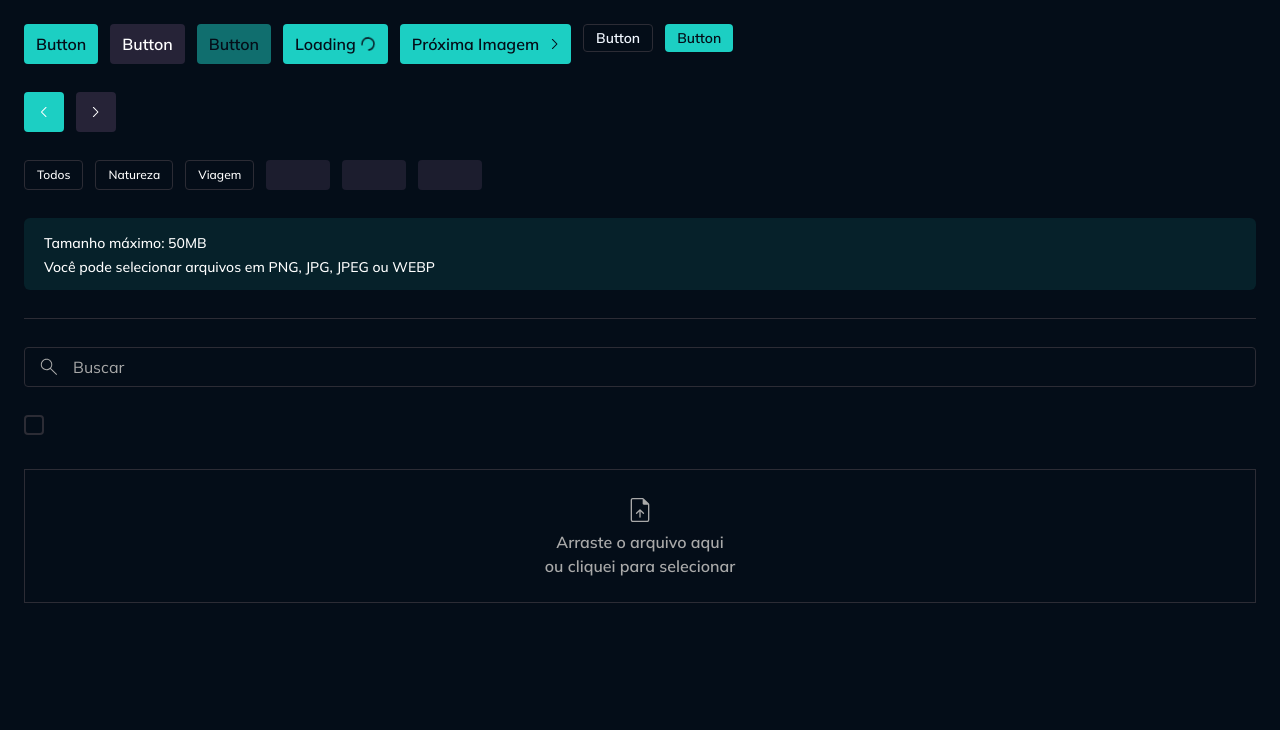
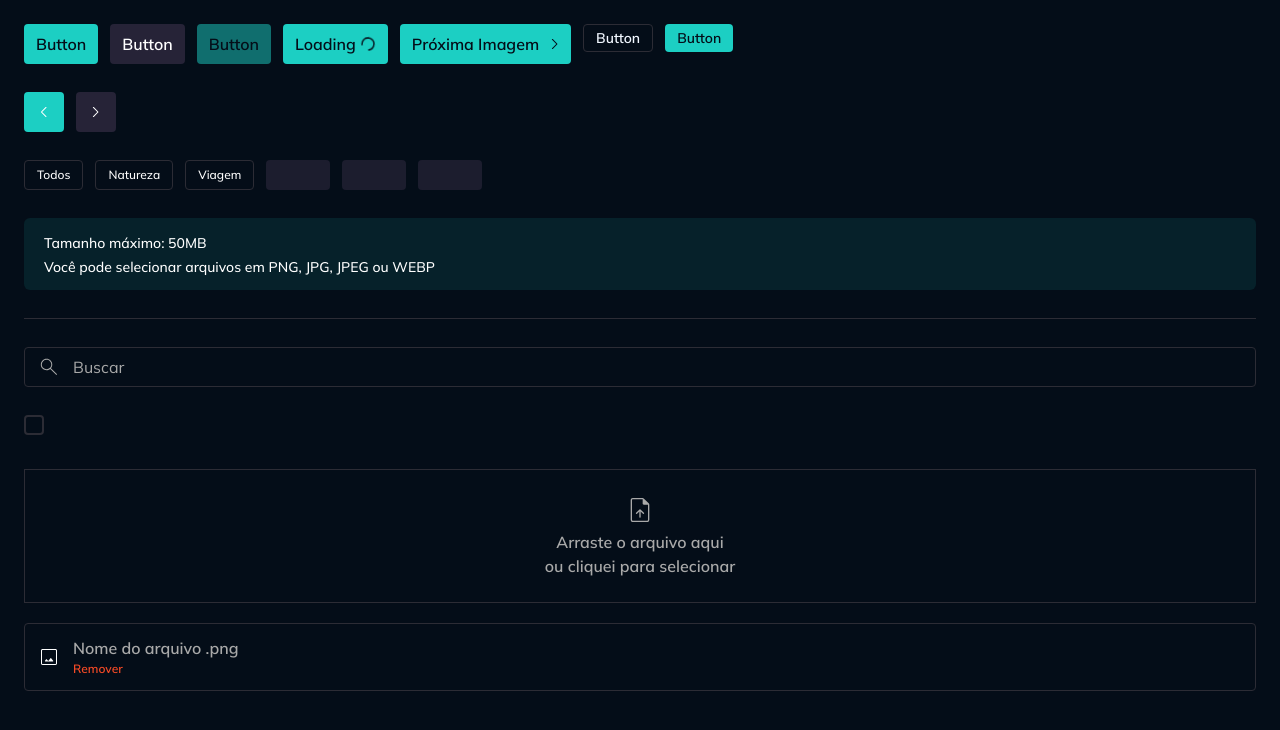
Before and after one commit to munizzz1/gallery-plus, a React (Vite) app: page / in a window 1280 px wide. Shown: the top 730 px of the page. Built offline with nearby package versions, Linux system fonts and the light colour scheme.

Commit message:
feat: update input-single-file

```diff
--- a/src/components/input-single-file.tsx
+++ b/src/components/input-single-file.tsx
@@ -1,9 +1,10 @@
 import { tv, type VariantProps } from "tailwind-variants";
 
 import Icon from "./icon";
-import Text from "./text";
+import Text, { textVariants } from "./text";
 
 import UploadFileIcon from "../assets/icons/upload-file.svg?react";
+import FileIconImage from "../assets/icons/image.svg?react";
 
 export const inputSingleFileVariants = tv({
   base: `
@@ -35,12 +36,11 @@
 
 interface InputSingleFileProps
   extends VariantProps<typeof inputSingleFileVariants>,
-    Omit<React.ComponentProps<"input">, "size"> {}
+    Omit<React.ComponentProps<"input">, "size"> {
+  error?: React.ReactNode;
+}
 
-export default function InputSingleFile({
-  size,
-  ...props
-}: InputSingleFileProps) {
+export default function InputSingleFile({ size, error }: InputSingleFileProps) {
   return (
     <div>
       <div className="w-full relative group cursor-pointer">
@@ -59,6 +59,33 @@
           </Text>
         </div>
       </div>
+      {error && (
+        <Text variant="label-small" className="text-accent-red">
+          Erro no campo
+        </Text>
+      )}
+
+      <div className="flex gap-3 items-center border border-solid border-border-primary mt-5 p-3 rounded">
+        <Icon svg={FileIconImage} className="fill-white w-6 h-6" />
+        <div className="flex flex-col">
+          <div className="truncate max-w-80">
+            <Text variant="label-medium" className="text-placeholder">
+              Nome do arquivo .png
+            </Text>
+          </div>
+          <div className="flex">
+            <button
+              type="button"
+              className={textVariants({
+                variant: "label-small",
+                className: "text-accent-red cursor-pointer hover:underline",
+              })}
+            >
+              Remover
+            </button>
+          </div>
+        </div>
+      </div>
     </div>
   );
 }
```
